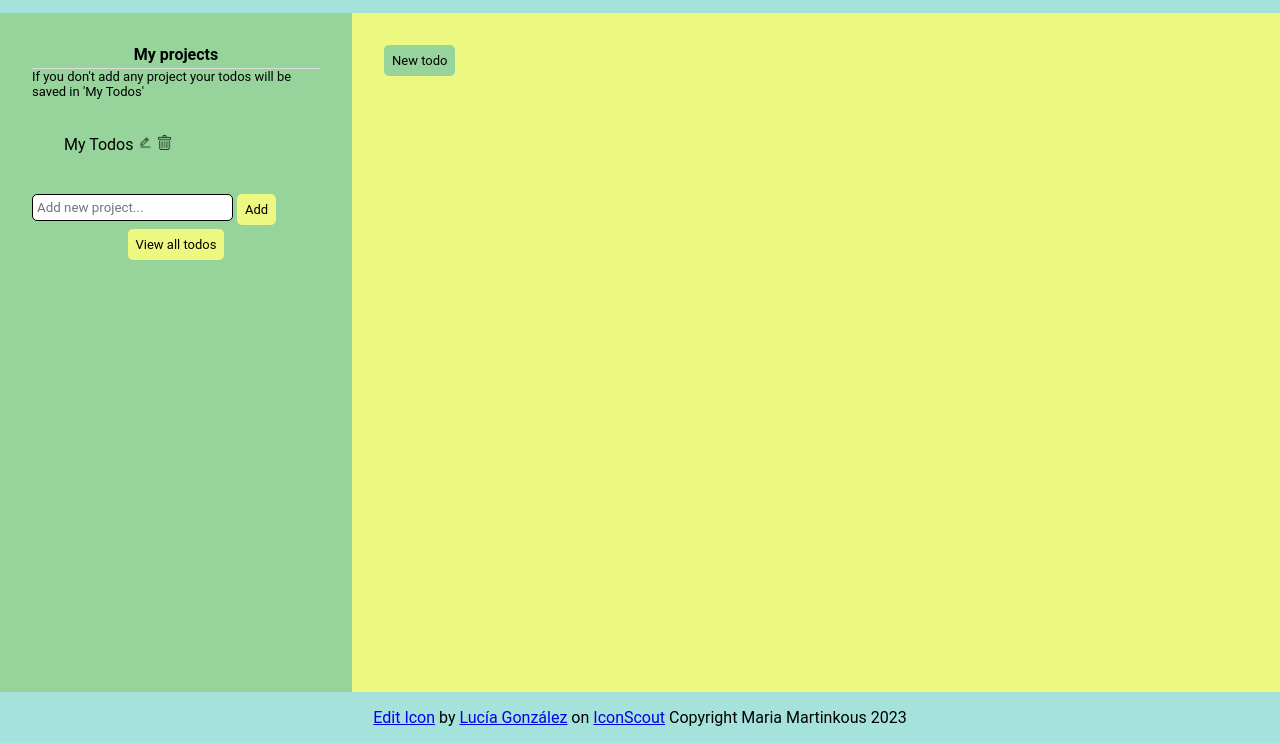
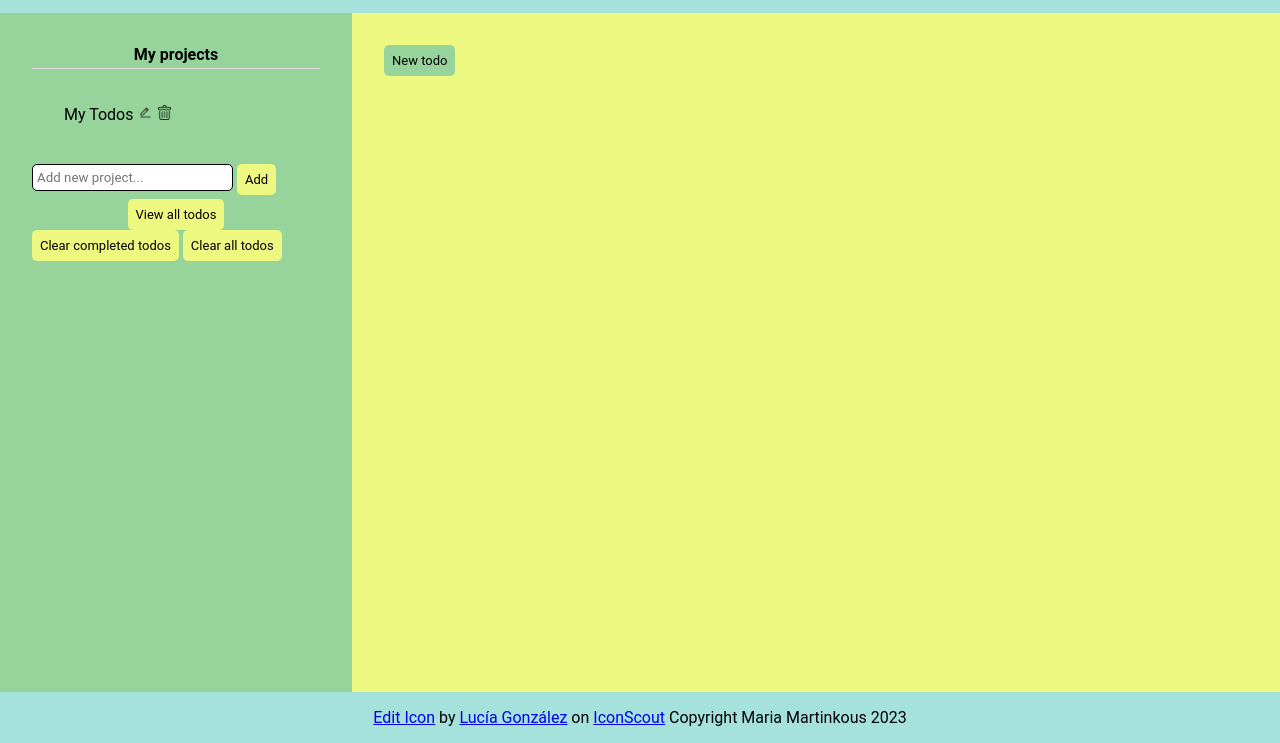
Before and after one commit to MarticaIda/todo, a website built with webpack: page src/index.html in a window 1280 px wide. Shown: the part 57-800 px from the top of the page. Built offline with nearby package versions, Linux system fonts and the light colour scheme.

Commit message:
remove disclaimer, add clear buttons

```diff
--- a/src/index.html
+++ b/src/index.html
@@ -13,20 +13,23 @@
     <div id="container">
       <nav>
         <h2>My projects</h2>
-        <p class="disclaimer">
-          If you don't add any project your todos will be saved in 'My Todos'
-        </p>
         <ul></ul>
         <div class="projectContainer">
           <input type="text" id="project" placeholder="Add new project..." />
           <button id="addProject">Add</button>
         </div>
         <button id="viewAllBtn">View all todos</button>
+        <div id="btnContainer">
+          <button id="clearCompleteBtn">Clear completed todos</button>
+          <button id="clearAllBtn">Clear all todos</button>
+        </div>
       </nav>
       <main id="main">
         <div class="tableDiv">
           <table class="incomplete hidden">
-            <caption class="projHead">My Todos</caption>
+            <caption class="projHead">
+              My Todos
+            </caption>
             <thead>
               <th class="text">Todo</th>
               <th class="text">Details</th>
@@ -38,7 +41,7 @@
             <tbody id="incompleteTBody"></tbody>
           </table>
         </div>
-        <div id="btnContainer">
+        <div>
           <button id="btnOpen" type="button">New todo</button>
         </div>
         <div id="modal">
@@ -64,7 +67,9 @@
         </div>
         <div class="tableDiv">
           <table class="complete hidden">
-            <caption class="">Completed todos</caption>
+            <caption class="">
+              Completed todos
+            </caption>
             <thead>
               <th class="text">Todo</th>
               <th class="text">Details</th>
```
